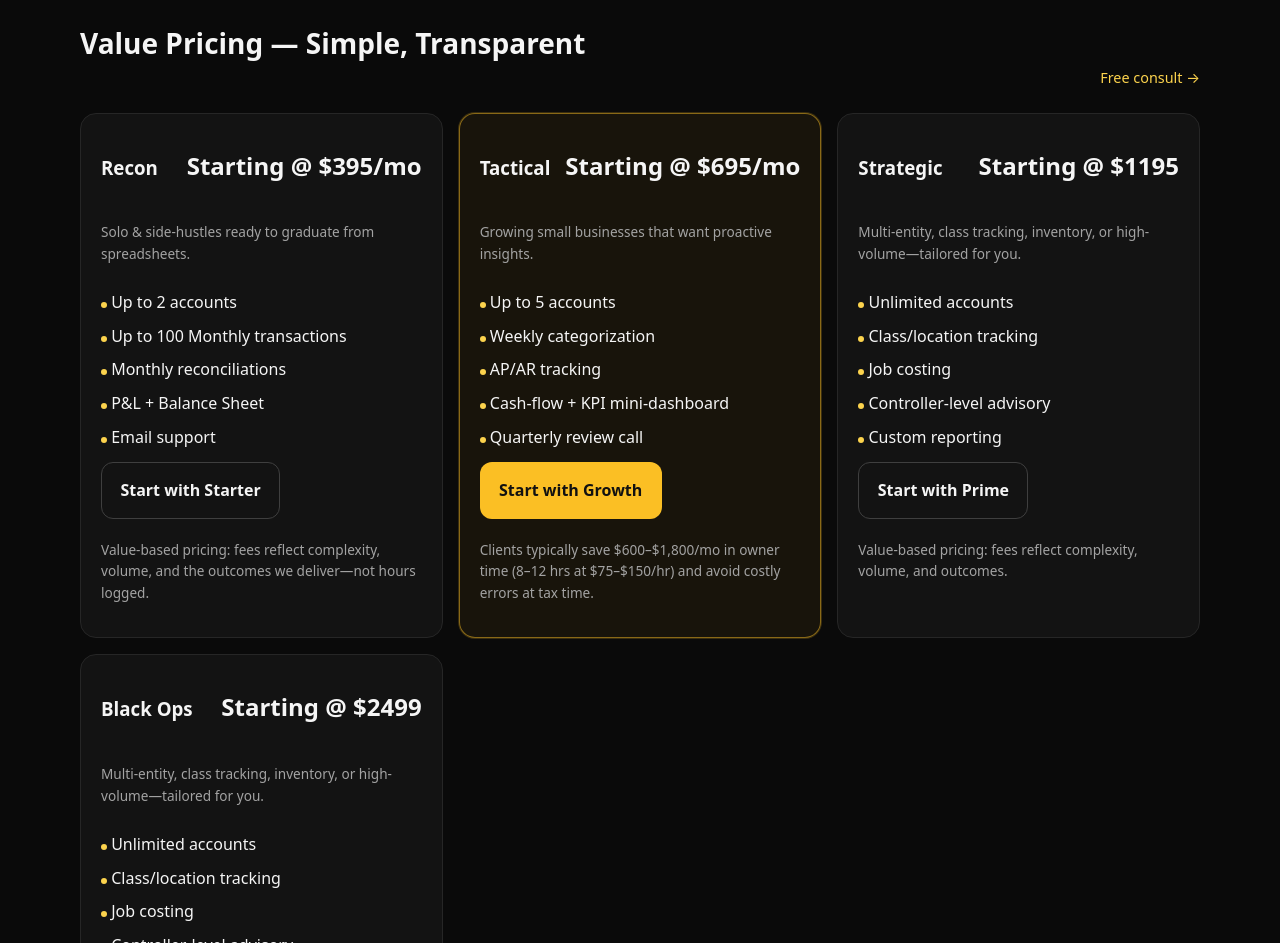
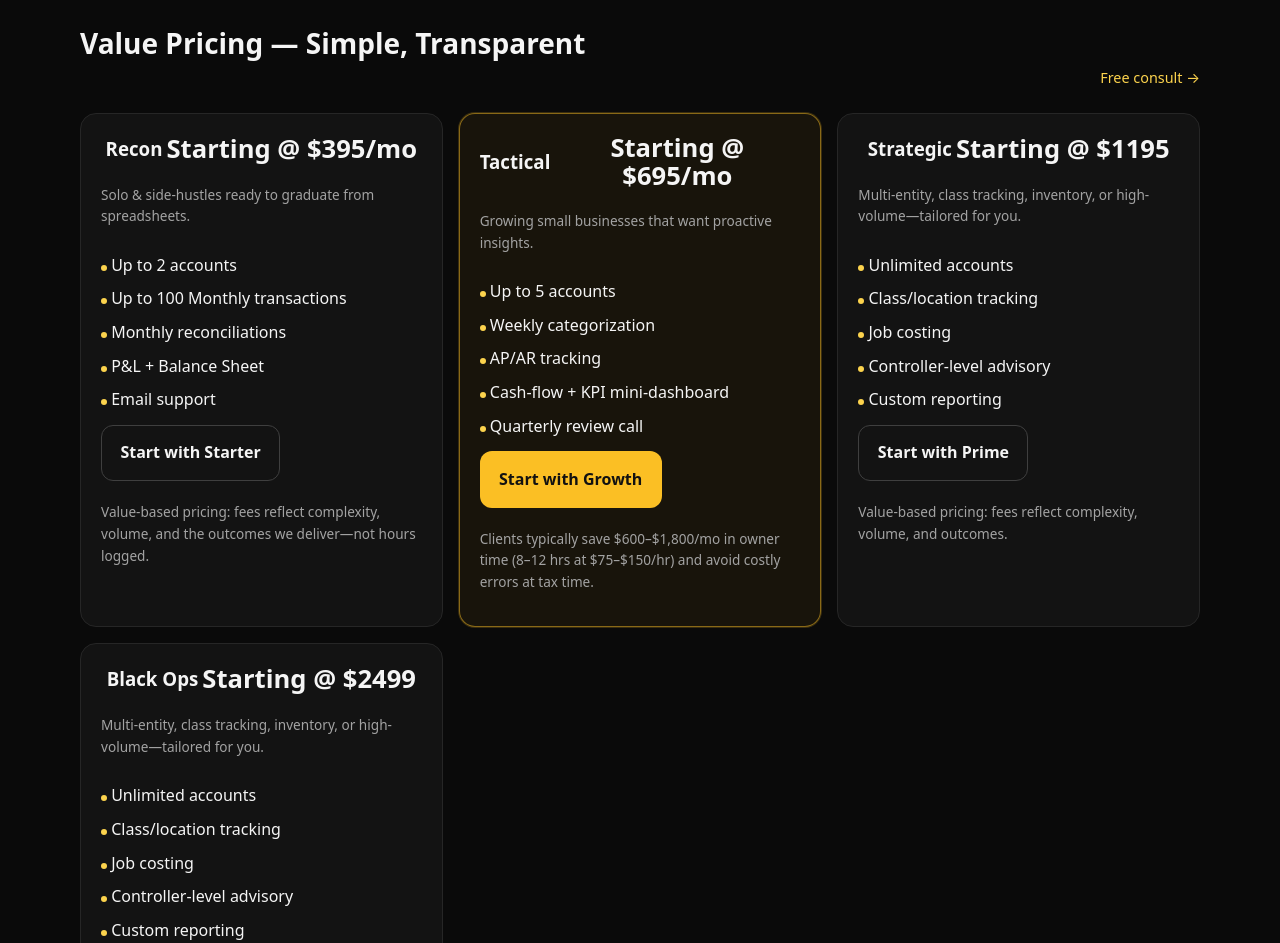
Before and after one commit to Darron-code/Darron-code.github.io, a plain HTML site: page index.html in a window 1280 px wide. Shown: the part 1600-2543 px from the top of the page. Drawn offline with Linux system fonts and the light colour scheme.

Commit message:
Update styles.css
edited pricing card format

```diff
--- a/styles.css
+++ b/styles.css
@@ -133,8 +133,9 @@ img{max-width:100%;display:block}
 
 /* Pricing */
 .price-card{display:flex;flex-direction:column;gap:.75rem}
-.price-top{display:flex;align-items:baseline;justify-content:space-between}
-.price{font-weight:900;font-size:1.5rem}
+.price-top{display:flex;align-items:center;justify-content:center;gap:.25rem;text-align:center}
+.price-top h3{margin:0;front-weight:800}
+.price{margin:0;font-weight:900;font-size:1.6rem;line-height:1.1}
 .featured{border-color:rgba(251,191,36,.5);background:rgba(251,191,36,.06);box-shadow:0 0 0 1px rgba(251,191,36,.2)}
 .dot{display:inline-block;width:6px;height:6px;border-radius:999px;background:#fcd34d;margin-top:.45rem}
 .price-feats{display:grid;gap:.5rem}
```
